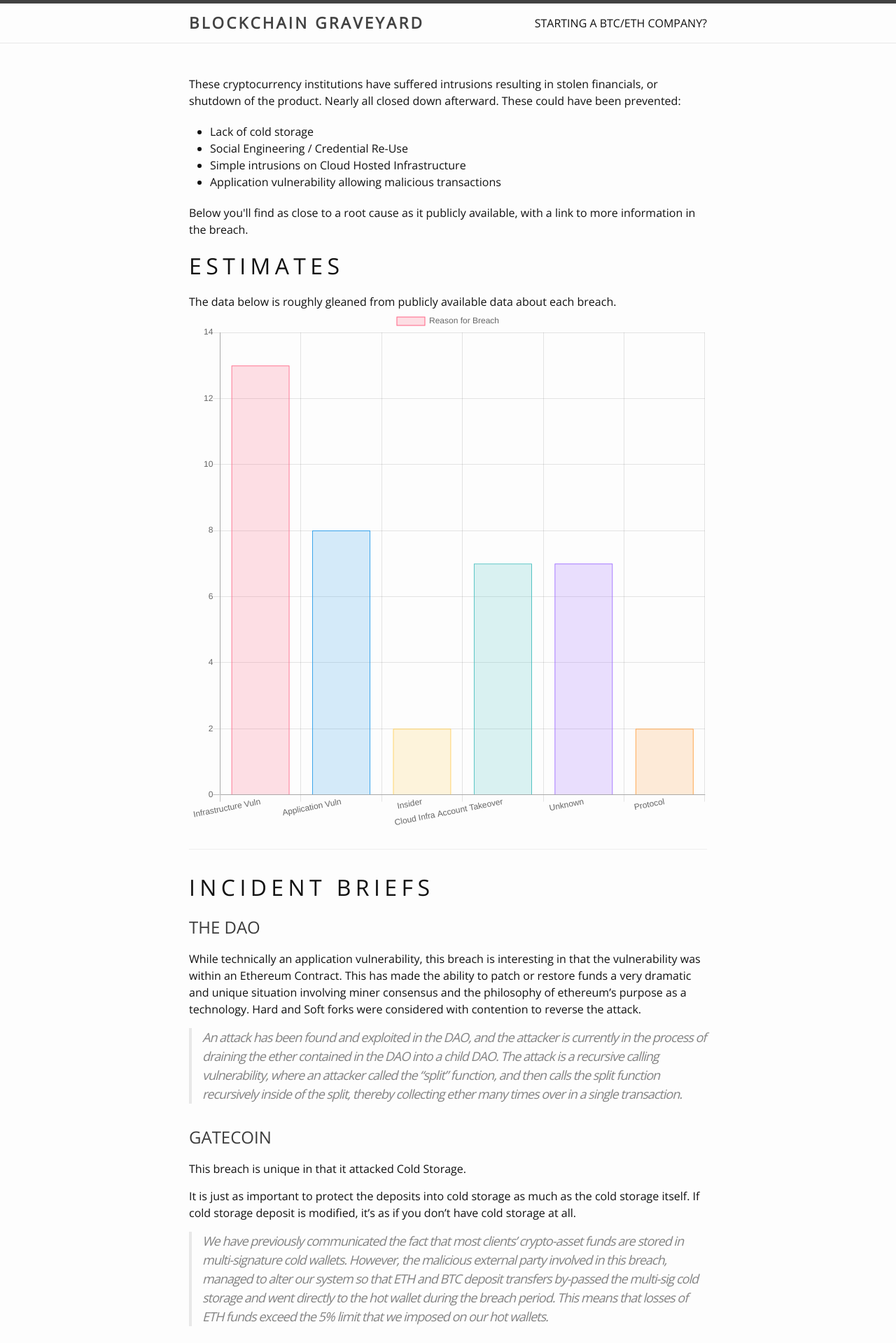
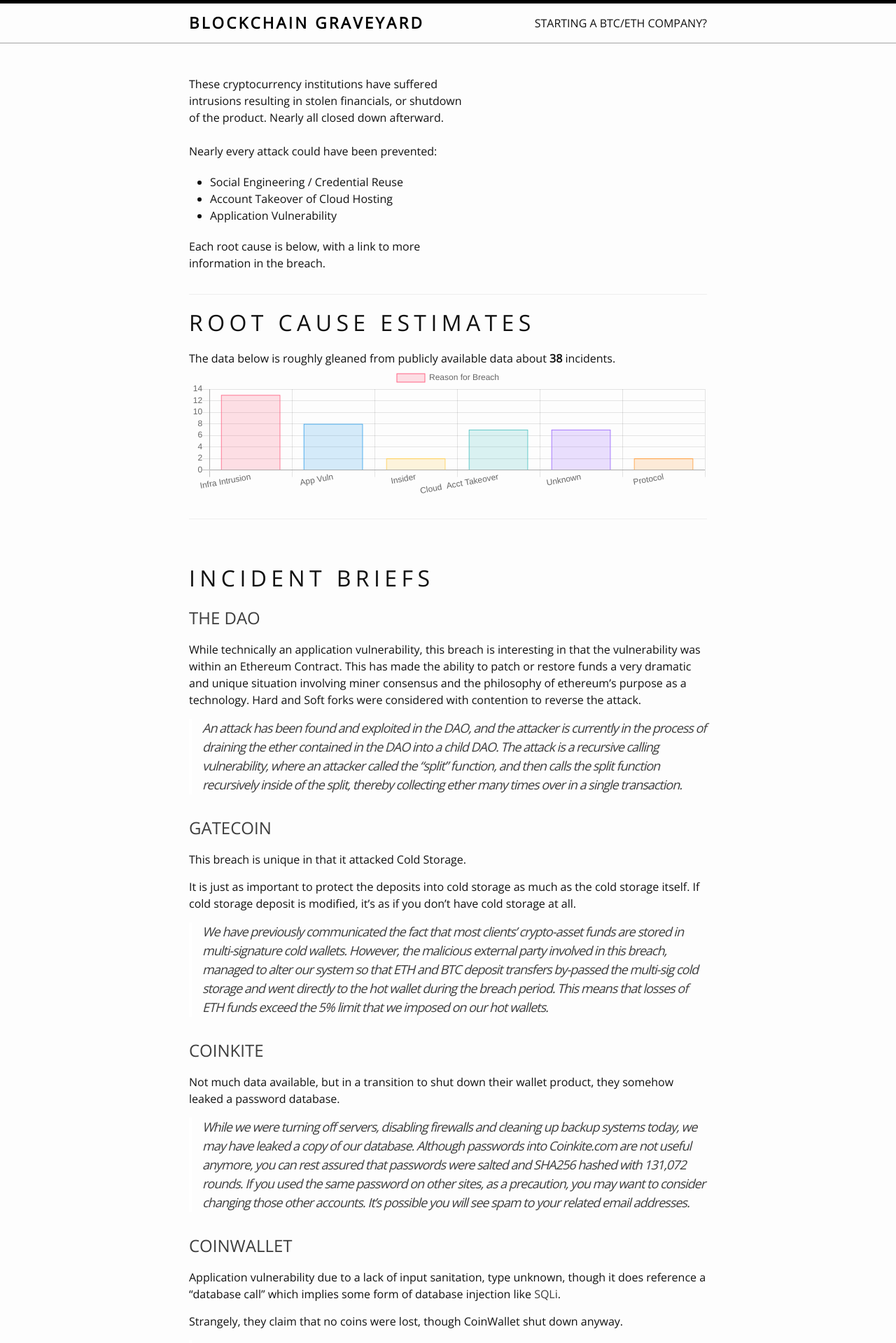
Before and after one commit to magoo/Blockchain-Graveyard, a Jekyll site: the page built from index.html, in a window 1280 px wide. Shown: the top 1919 px of the page at 70% size. Built offline with Jekyll 4.4.1, drawn with Linux system fonts in a browser that asks for light colours; nearby versions of some CDN libraries; some of the changed text lies outside the part shown.

Commit message:
Redesign & other updates

```diff
--- a/_includes/chart.html
+++ b/_includes/chart.html
@@ -1,10 +1,10 @@
-<canvas id="myChart" width="400" height="400"></canvas>
+<canvas id="myChart" width="400" height="100"></canvas>
 <script>
 var ctx = document.getElementById("myChart");
 var myChart = new Chart(ctx, {
     type: 'bar',
     data: {
-        labels: ["Infrastructure Vuln", "Application Vuln", "Insider", "Cloud Infra Account Takeover", "Unknown", "Protocol"],
+        labels: ["Infra Intrusion", "App Vuln", "Insider", "Cloud  Acct Takeover", "Unknown", "Protocol"],
         datasets: [{
             label: 'Reason for Breach',
             data: [13, 8, 2, 7, 7, 2],
--- a/_sass/_base.scss
+++ b/_sass/_base.scss
@@ -94,6 +94,7 @@
 a {
     color: $brand-color;
     text-decoration: none;
+    font-weight: $base-font-weight + 100;
 
     &:visited {
         color: darken($brand-color, 15%);
@@ -112,7 +113,7 @@
  */
 blockquote {
     color: $grey-color;
-    border-left: 4px solid $grey-color-light;
+    border-left: 4px solid lighten($grey-color-light, 40%);
     padding-left: $spacing-unit / 2;
     font-size: 18px;
     letter-spacing: -1px;
--- a/_sass/_layout.scss
+++ b/_sass/_layout.scss
@@ -109,6 +109,7 @@
 }
 
 .footer-heading {
+    color: $grey-color-dark;
     margin-bottom: $spacing-unit / 2;
     text-transform: uppercase;
     font-size: 1.4rem;
@@ -188,7 +189,6 @@
 .post-list {
     margin-left: 0;
     margin-top: $spacing-unit;
-    border-top: 1px solid #eee;
     list-style: none;
     padding-top: $spacing-unit;
 
@@ -219,9 +219,10 @@
 }
 
 .section {
-
   margin-top: 1em;
+  padding-bottom: 2em;
   margin-bottom: 1em;
+  border-bottom: 1px solid #eee;
 
 }
 
@@ -280,3 +281,25 @@
         }
     }
 }
+
+#container {
+  overflow: hidden;
+}
+
+#left-column, #right-column {
+
+
+
+}
+
+#left-column {
+  float: left;;
+  width: 400px;
+  margin-right: 2em;
+}
+
+#right-column {
+  float: left;
+  width: 300px;
+
+}
--- a/css/main.scss
+++ b/css/main.scss
@@ -16,9 +16,9 @@
 
 $text-color:       #111;
 $background-color: #fdfdfd;
-$brand-color:      #3b3b3b;
+$brand-color:      #3d3d3d;
 
-$grey-color:       #828282;
+$grey-color:       #3d3d3d;
 $grey-color-light: lighten($grey-color, 40%);
 $grey-color-dark:  darken($grey-color, 25%);
 
--- a/index.html
+++ b/index.html
@@ -5,25 +5,35 @@
 
 
 <div class="home">
-  <div class="section">
-    These cryptocurrency institutions have suffered intrusions resulting in stolen financials, or shutdown of the product. Nearly all closed down afterward. These could have been prevented:
+  <div class="section" id="container">
+    <div id="left-column">
+    These cryptocurrency institutions have suffered intrusions resulting in stolen financials, or shutdown of the product. Nearly all closed down afterward.
+    <br />
+    <br />
+    Nearly every attack could have been prevented:
 
-    <ul class="intro-ul">
-      <li>Lack of cold storage</li>
-      <li>Social Engineering / Credential Re-Use</li>
-      <li>Simple intrusions on Cloud Hosted Infrastructure</li>
-      <li>Application vulnerability allowing malicious transactions</li>
-    </ul>
+      <ul class="intro-ul">
+        <li>Social Engineering / Credential Reuse</li>
+        <li>Account Takeover of Cloud Hosting</li>
+        <li>Application Vulnerability</li>
+      </ul>
 
-    Below you'll find as close to a root cause as it publicly available, with a link to more information in the breach.
+
+    Each root cause is below, with a link to more information in the breach.
+    </div>
+
+    <div id="right-column">
+      <!--<img src="logo.png" /> -->
+    </div>
   </div>
 
   <div class="section">
-    <h1 class="section-header">Estimates</h1>
-    The data below is roughly gleaned from publicly available data about each breach.
+    <h1 class="section-header">Root Cause Estimates</h1>
+    The data below is roughly gleaned from publicly available data about <b>38</b> incidents.
 
     {% include chart.html %}
   </div>
+
   <div class= "section">
     <ul class="post-list">
       <h1 class="section-header">Incident Briefs</h1>
```
Also changed, not shown: other parts of index.html (+3 -0 lines), advice.md (+10 -6 lines), logo.png (added).
